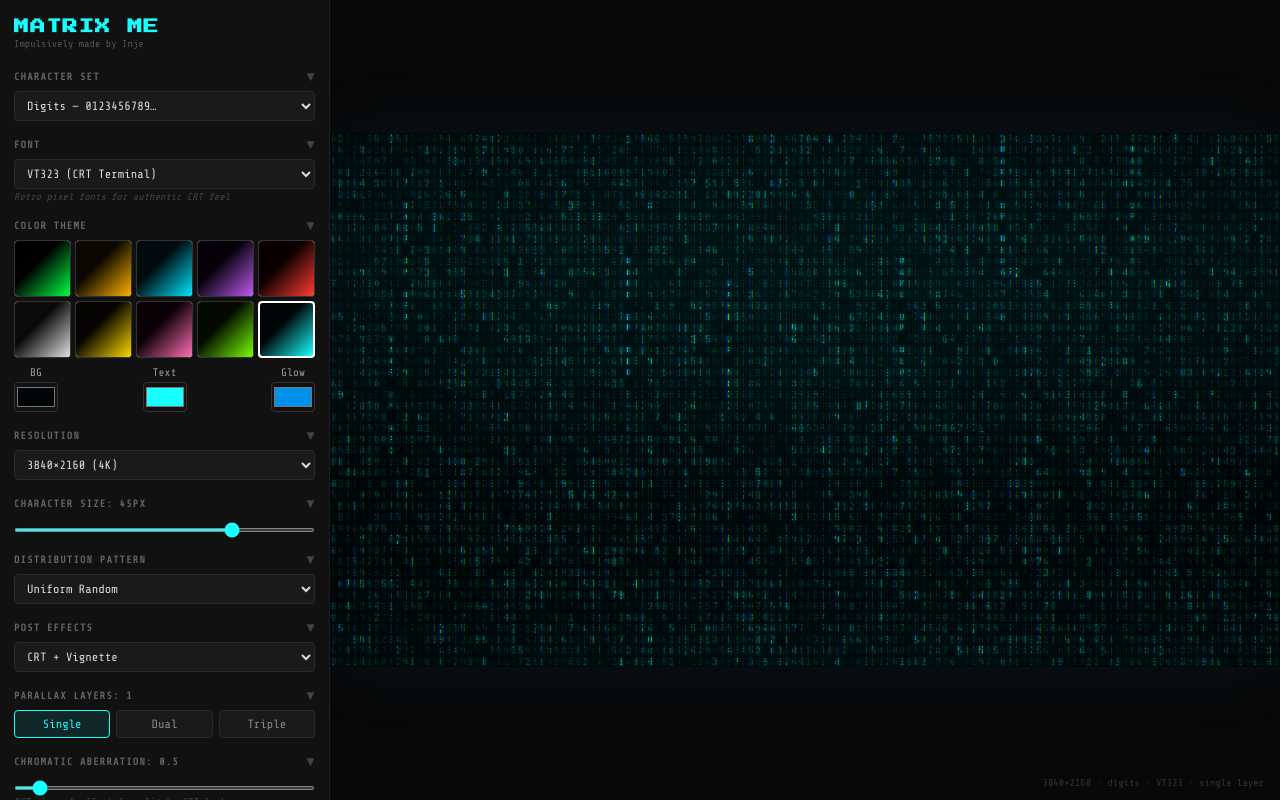
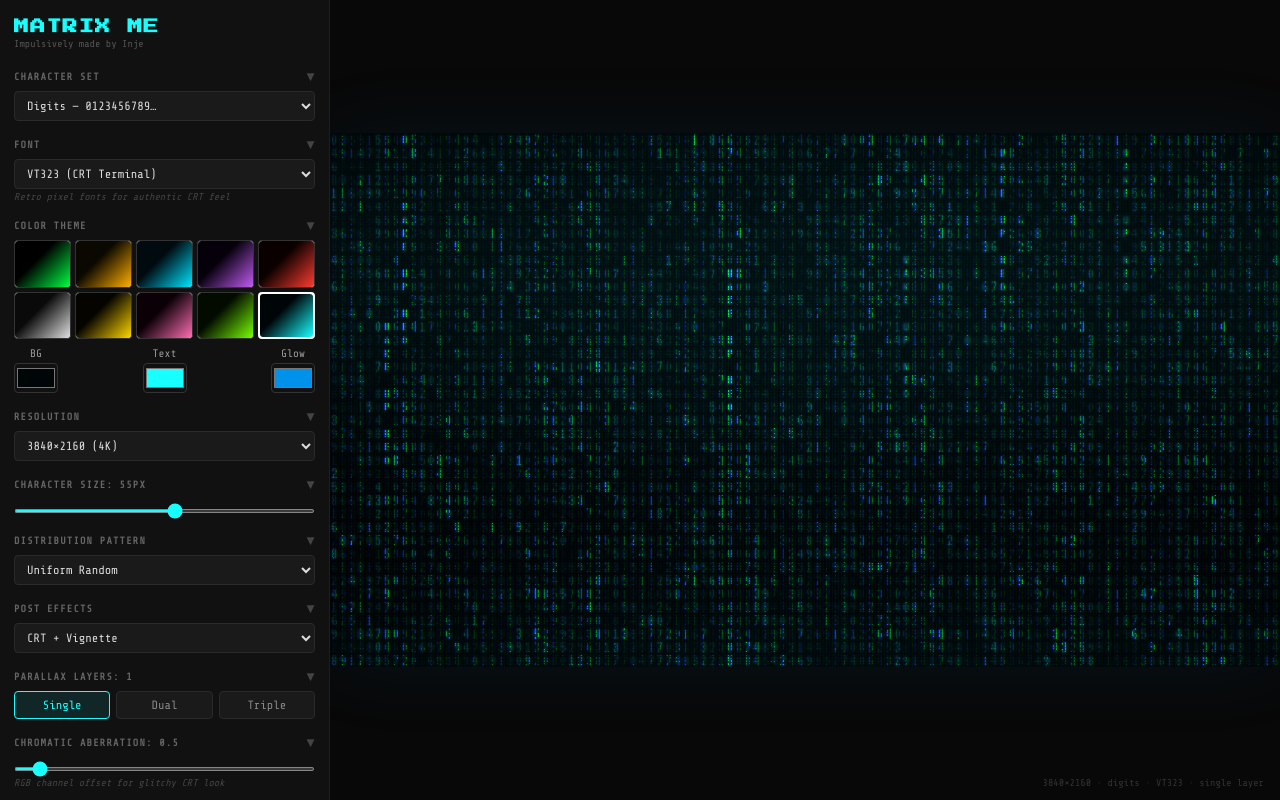
Before and after one commit to injekim/MATRIX_ME, a React (Vite) app: page / in a window 1280 px wide. Built offline with nearby package versions, Linux system fonts and the light colour scheme; a web font is replaced by a local one.

Commit message:
That system is our enemy.

```diff
--- a/src/App.jsx
+++ b/src/App.jsx
@@ -58,6 +58,7 @@ const RESOLUTIONS = [
   { w: 2560, h: 1080, label: "2560×1080 (Ultrawide)" },
   { w: 3440, h: 1440, label: "3440×1440 (Ultrawide QHD)" },
   { w: 2048, h: 2048, label: "2048×2048 (Square)" },
+  { w: 0, h: 0, label: "Custom" },
 ];
 
 const EFFECTS = {
@@ -504,15 +505,15 @@ function useIsMobile(breakpoint = 700) {
 
 const S = {
   root: { display: "flex", height: "100vh", fontFamily: "'Share Tech Mono', 'VT323', monospace", background: "#0c0c0c", color: "#c8c8c8", overflow: "hidden" },
-  sidebar: { width: 330, minWidth: 330, background: "#111", borderRight: "1px solid #1e1e1e", overflowY: "auto", padding: "16px 14px", display: "flex", flexDirection: "column", gap: 0 },
+  sidebar: { width: 330, minWidth: 330, background: "#111", borderRight: "1px solid #1e1e1e", overflowY: "auto", overflowX: "hidden", padding: "16px 14px", display: "flex", flexDirection: "column", gap: 0 },
   preview: { flex: 1, display: "flex", alignItems: "center", justifyContent: "center", background: "#080808", overflow: "hidden", position: "relative" },
-  select: { width: "100%", background: "#1a1a1a", border: "1px solid #2a2a2a", color: "#ddd", padding: "6px 8px", borderRadius: 4, fontSize: 12, outline: "none", fontFamily: "inherit" },
+  select: { width: "100%", background: "#1a1a1a", border: "1px solid #2a2a2a", color: "#ddd", padding: "6px 8px", borderRadius: 4, fontSize: 12, outline: "none", fontFamily: "inherit", boxSizing: "border-box" },
   input: { width: "100%", background: "#1a1a1a", border: "1px solid #2a2a2a", color: "#ddd", padding: "6px 8px", borderRadius: 4, fontSize: 12, outline: "none", fontFamily: "inherit", boxSizing: "border-box" },
   range: { width: "100%", accentColor: "#18ffff", height: 4, cursor: "pointer" },
   row: { display: "flex", gap: 6, alignItems: "center" },
   label: { fontSize: 11, color: "#999", marginBottom: 3, display: "block" },
-  presetGrid: { display: "grid", gridTemplateColumns: "repeat(5, 1fr)", gap: 4 },
-  presetBtn: (active) => ({ width: "100%", aspectRatio: "1", borderRadius: 4, border: active ? "2px solid #fff" : "1px solid #333", cursor: "pointer", padding: 0, transition: "border 0.15s" }),
+  presetGrid: { display: "grid", gridTemplateColumns: "repeat(5, 1fr)", gap: 4, width: "100%" },
+  presetBtn: (active) => ({ width: "100%", aspectRatio: "1.2", borderRadius: 4, border: active ? "2px solid #fff" : "1px solid #333", cursor: "pointer", padding: 0, transition: "border 0.15s", overflow: "hidden", minWidth: 0 }),
   btn: { width: "100%", padding: "10px", background: "#00ff41", color: "#000", border: "none", borderRadius: 6, fontSize: 13, fontWeight: 700, cursor: "pointer", fontFamily: "inherit", letterSpacing: "0.03em" },
   btnSec: { width: "100%", padding: "8px", background: "transparent", color: "#888", border: "1px solid #2a2a2a", borderRadius: 6, fontSize: 12, cursor: "pointer", fontFamily: "inherit" },
   sub: { fontSize: 10, color: "#555", marginBottom: 12 },
@@ -533,7 +534,9 @@ export default function MatrixWallpaperGenerator() {
   const [fgColor, setFgColor] = useState(PRESETS.ocean.fg);
   const [glowColor, setGlowColor] = useState(PRESETS.ocean.glow);
   const [resIdx, setResIdx] = useState(2);
-  const [fontSize, setFontSize] = useState(45);
+  const [customW, setCustomW] = useState(1920);
+  const [customH, setCustomH] = useState(1080);
+  const [fontSize, setFontSize] = useState(55);
   const [effect, setEffect] = useState("crt_vignette");
   const [pattern, setPattern] = useState("uniform");
   const [glowIntensity, setGlowIntensity] = useState(0.6);
@@ -554,7 +557,8 @@ export default function MatrixWallpaperGenerator() {
   const [crtPixelSize, setCrtPixelSize] = useState(6);
   const [crtPixelBloom, setCrtPixelBloom] = useState(0.9);
 
-  const res = RESOLUTIONS[resIdx];
+  const isCustomRes = RESOLUTIONS[resIdx].label === "Custom";
+  const res = isCustomRes ? { w: customW || 1920, h: customH || 1080 } : RESOLUTIONS[resIdx];
   const activeChars = charsetKey === "custom" ? customChars : CHARSETS[charsetKey];
 
   const applyPreset = (key) => { setPreset(key); setBgColor(PRESETS[key].bg); setFgColor(PRESETS[key].fg); setGlowColor(PRESETS[key].glow); };
@@ -575,7 +579,7 @@ export default function MatrixWallpaperGenerator() {
       });
       setGenerating(false);
     }, 50);
-  }, [res, activeChars, bgColor, fgColor, glowColor, fontSize, effect, pattern, glowIntensity, glowRadius, opacityMin, opacityMax, seed, fontFamily, depthVariation, brightnessVariation, layers, bokehBack, chromaticAberration, embedText, embedMode, crtPixelSize, crtPixelBloom]);
+  }, [res, activeChars, bgColor, fgColor, glowColor, fontSize, effect, pattern, glowIntensity, glowRadius, opacityMin, opacityMax, seed, fontFamily, depthVariation, brightnessVariation, layers, bokehBack, chromaticAberration, embedText, embedMode, crtPixelSize, crtPixelBloom, customW, customH]);
 
   useEffect(() => { generate(); }, [generate]);
 
@@ -633,11 +637,32 @@ export default function MatrixWallpaperGenerator() {
         <select style={S.select} value={resIdx} onChange={e => setResIdx(+e.target.value)}>
           {RESOLUTIONS.map((r, i) => <option key={i} value={i}>{r.label}</option>)}
         </select>
+        {isCustomRes && (
+          <div style={{ display: "flex", gap: 8, marginTop: 6, alignItems: "center" }}>
+            <div style={{ flex: 1 }}>
+              <label style={{ ...S.label, marginBottom: 2 }}>Width</label>
+              <input
+                type="number" min={100} max={7680} value={customW}
+                onChange={e => setCustomW(Math.max(100, Math.min(7680, +e.target.value || 100)))}
+                style={S.input}
+              />
+            </div>
+            <span style={{ color: "#444", fontSize: 14, marginTop: 14 }}>×</span>
+            <div style={{ flex: 1 }}>
+              <label style={{ ...S.label, marginBottom: 2 }}>Height</label>
+              <input
+                type="number" min={100} max={7680} value={customH}
+                onChange={e => setCustomH(Math.max(100, Math.min(7680, +e.target.value || 100)))}
+                style={S.input}
+              />
+            </div>
+          </div>
+        )}
       </Section>
 
       {/* ── SIZE & DENSITY ── */}
       <Section title={`Character Size: ${fontSize}px`}>
-        <input type="range" min={3} max={60} step={1} value={fontSize} onChange={e => setFontSize(+e.target.value)} style={S.range} />
+        <input type="range" min={3} max={100} step={1} value={fontSize} onChange={e => setFontSize(+e.target.value)} style={S.range} />
       </Section>
 
       {/* ── PATTERN ── */}
```
Also changed, not shown: 1 other file (tests, documents, lock files or other folders).
